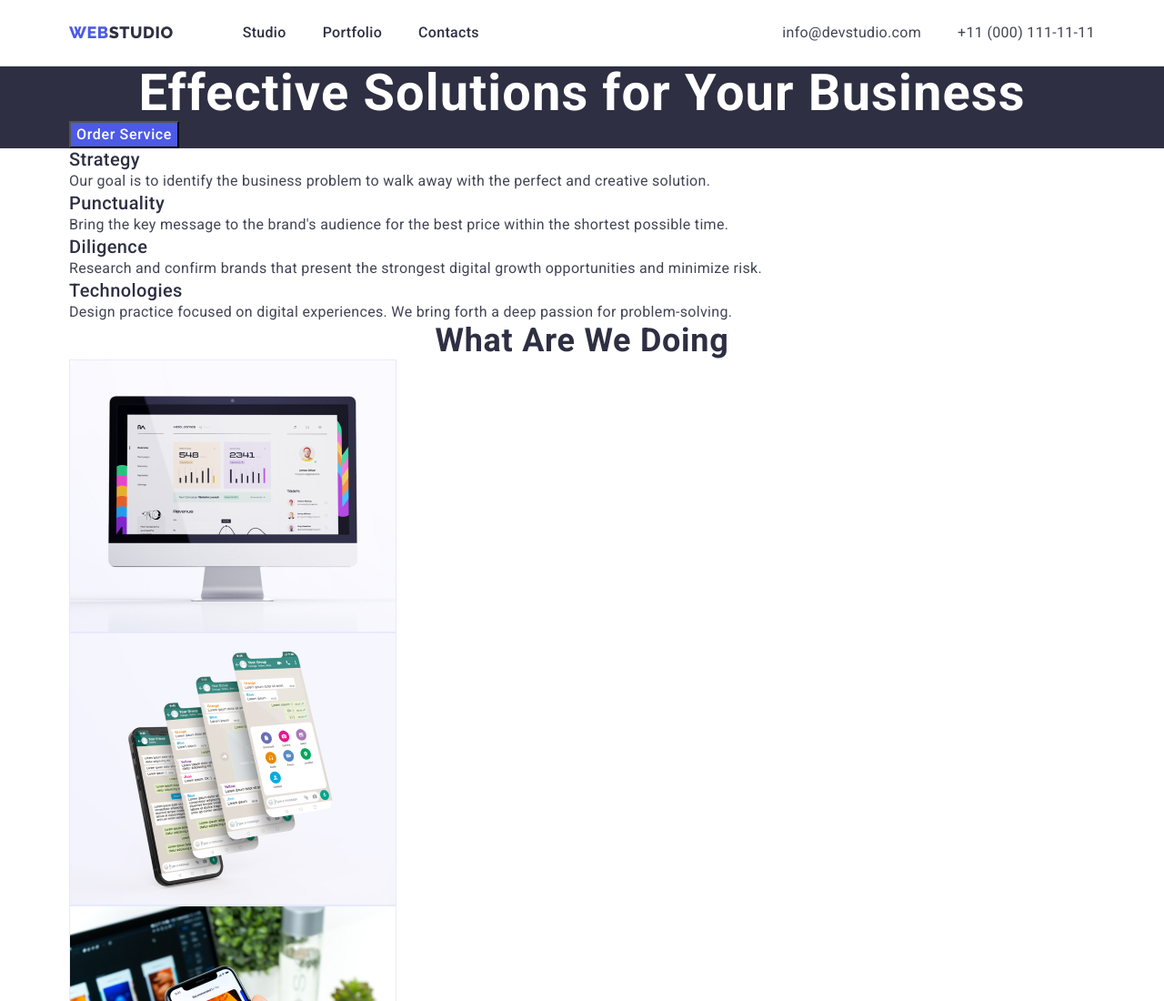
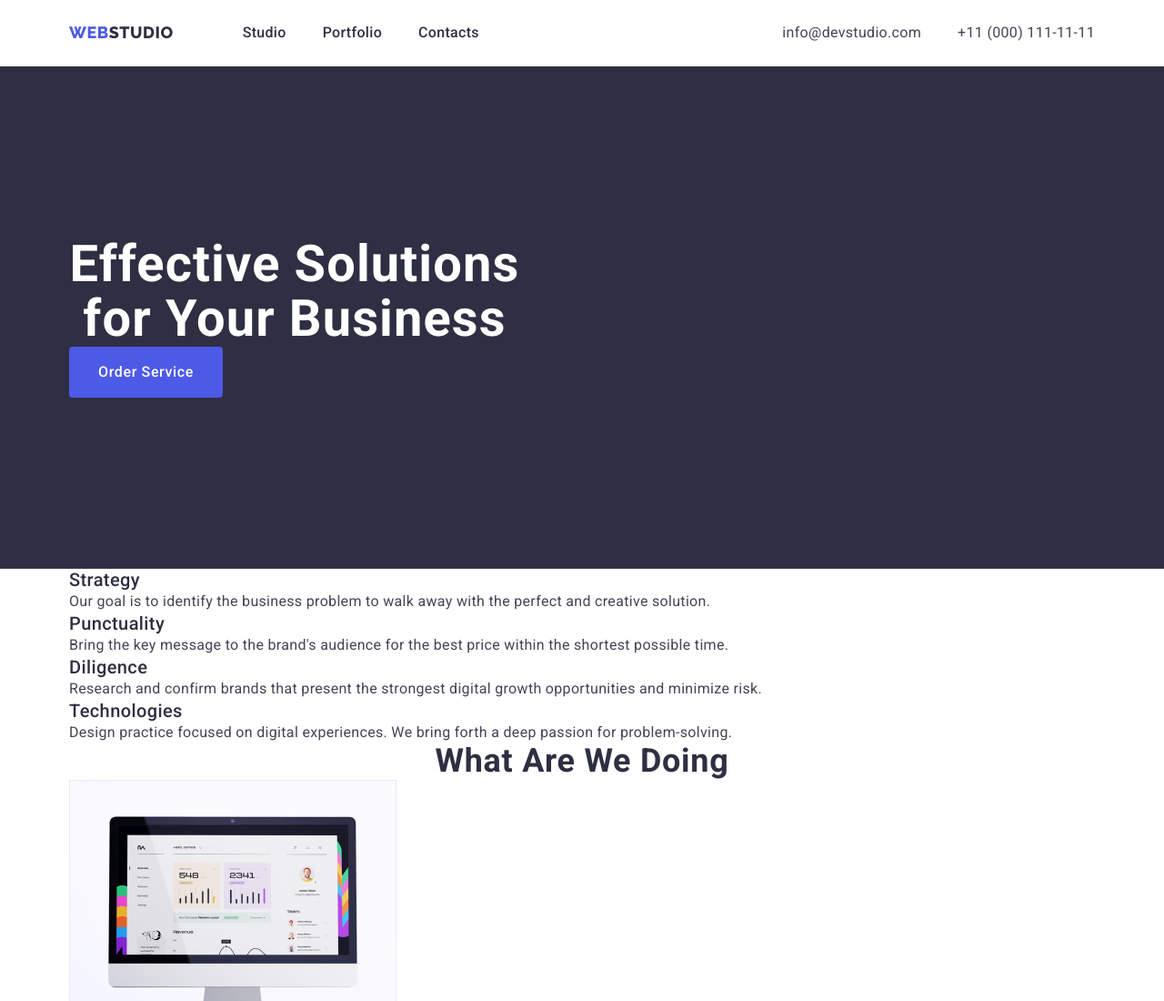
Before and after one commit to Borys-Grinberg/goit-markup-hw-03, a plain HTML site: page index.html in a window 1280 px wide. Shown: the top 1100 px of the page at 91% size. Drawn offline with Linux system fonts and the light colour scheme.

Commit message:
modified header

```diff
--- a/css/styles.css
+++ b/css/styles.css
@@ -148,6 +148,11 @@ font-style: normal;
 
 
 .nav-button {
+    display: block;
+    min-width: 169px;
+    height: 56px;
+    border: none;
+    border-radius: 4px;
     color: var(--background-color);
     background: var(--logo-blue);
         text-align: center;
@@ -272,3 +277,14 @@ font-style: normal;
 .page-nav {
     align-items: center;
 }
+
+
+/*============== Section one ==============*/
+
+.hero {
+    padding: 188px 0;
+}
+
+.hero-heading {
+    max-width: 496px;
+}
```
Also changed, not shown: portfolio.html (+3 -2 lines).
